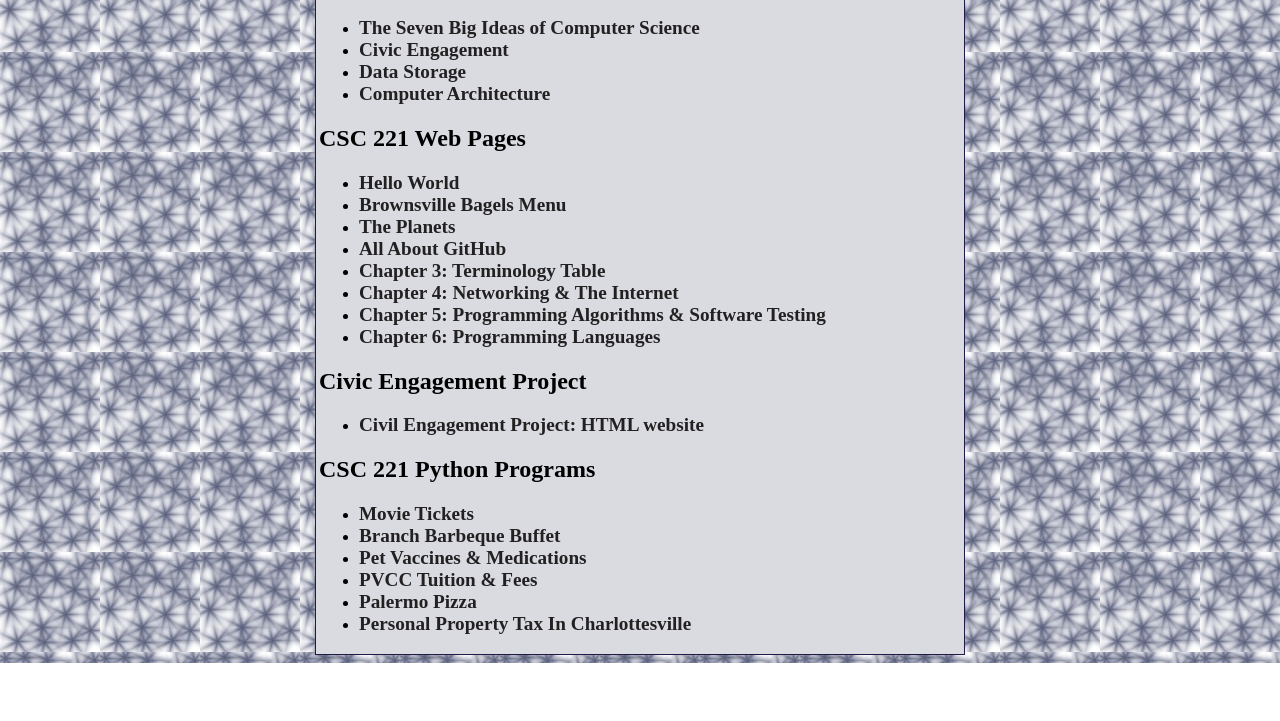
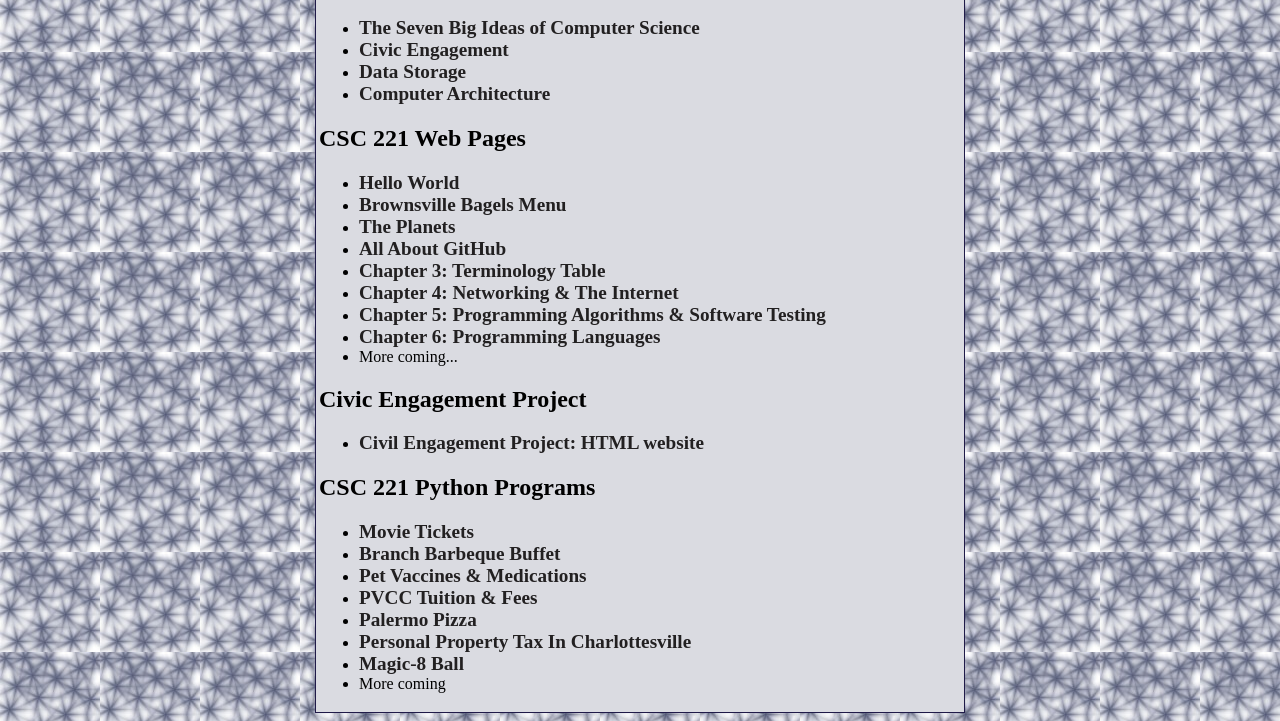
Before and after one commit to afsananawrozi-pvcc/afsananawrozi-pvcc.github.io, a plain HTML site: page index.html in a window 1280 px wide. Shown: the part 148-869 px from the top of the page. Before the commit the page ends 811 px from the top, so only its background shows below. Drawn offline with Linux system fonts and the light colour scheme.

Commit message:
Update index.html

```diff
--- a/index.html
+++ b/index.html
@@ -59,6 +59,7 @@
     <li> <a href="ch4network.html"> Chapter 4: Networking & The Internet</a></li>
     <li> <a href="programming.html">Chapter 5: Programming Algorithms & Software Testing</a></li>
     <li> <a href="proglang.html">Chapter 6: Programming Languages</a></li>
+    <li>More coming...</li>
 
 </ul>
 
@@ -75,6 +76,8 @@
     <li><a href="tuition.py">PVCC Tuition & Fees</a></li>
     <li><a href="palermopizza.py">Palermo Pizza</a></li>
     <li><a href="proptax.py">Personal Property Tax In Charlottesville</a></li>
+    <li><a href="magic8ball.py">Magic-8 Ball</a></li>
+    <li>More coming</li>
 </ul> </td></tr></table>
 </body>
 </html>
```
